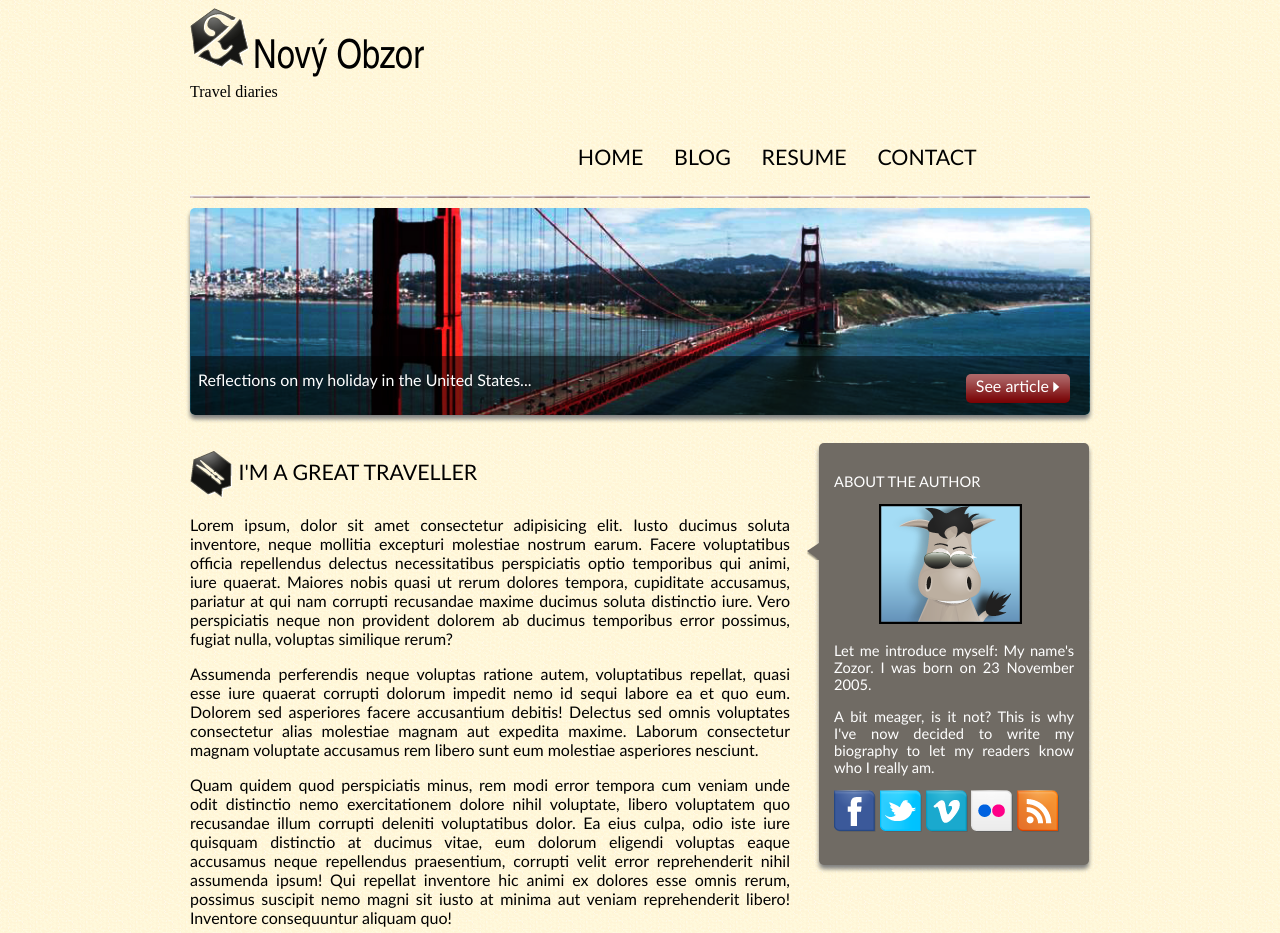
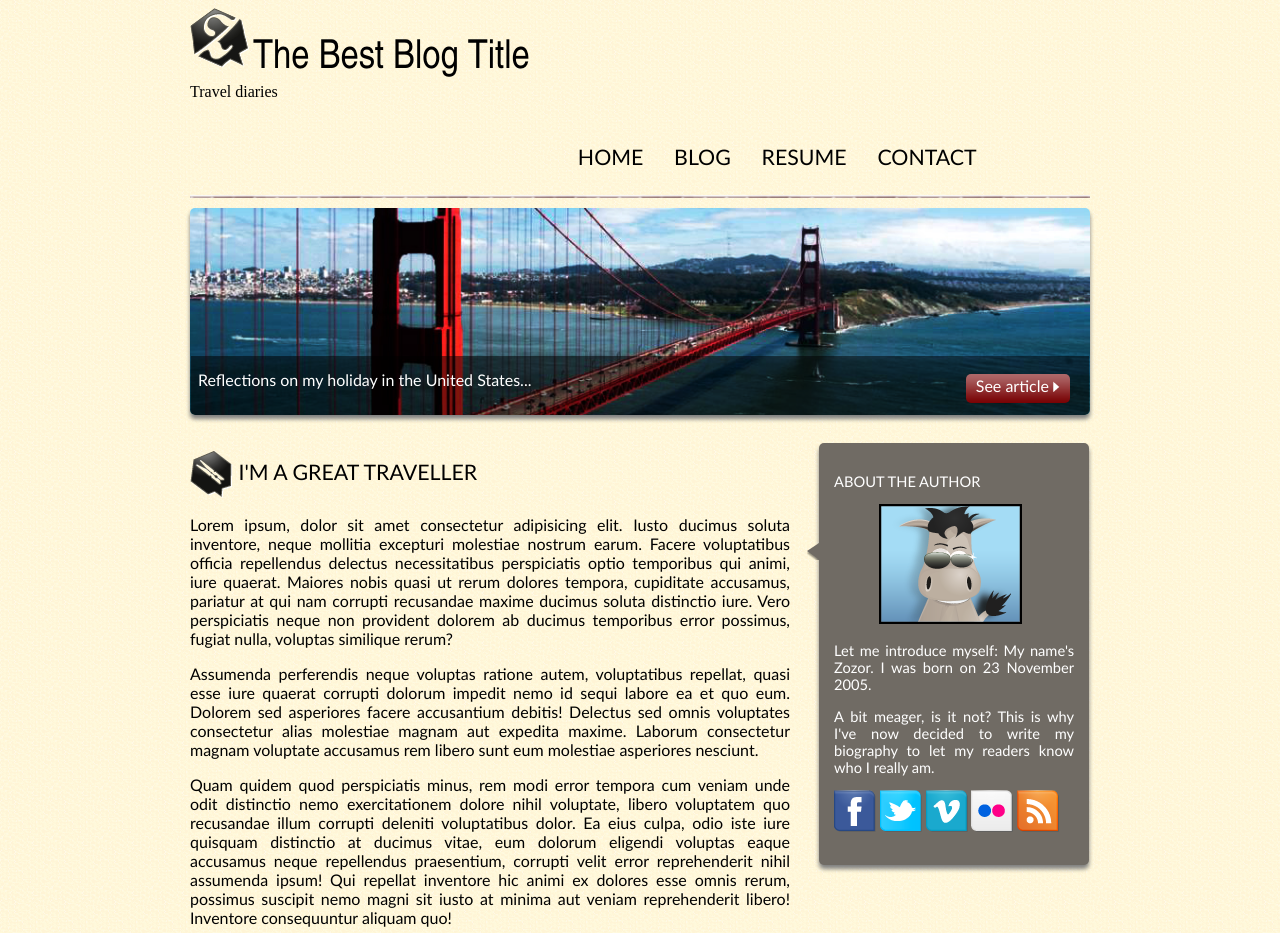
Before and after one commit to lmares/techbootcamp, a plain HTML site: page zozor/index_new.html in a window 1280 px wide. Shown: the top 933 px of the page. Drawn offline with Linux system fonts and the light colour scheme.

Commit message:
Pushing the branch to be pulled

```diff
--- a/zozor/index_new.html
+++ b/zozor/index_new.html
@@ -16,7 +16,7 @@
             alt="zozor logo"
             class="icon_header"
           />
-          <h1>Nový Obzor</h1>
+          <h1>The Best Blog Title</h1>
           <h4>Travel diaries</h4>
         </div>
         <nav>
```
